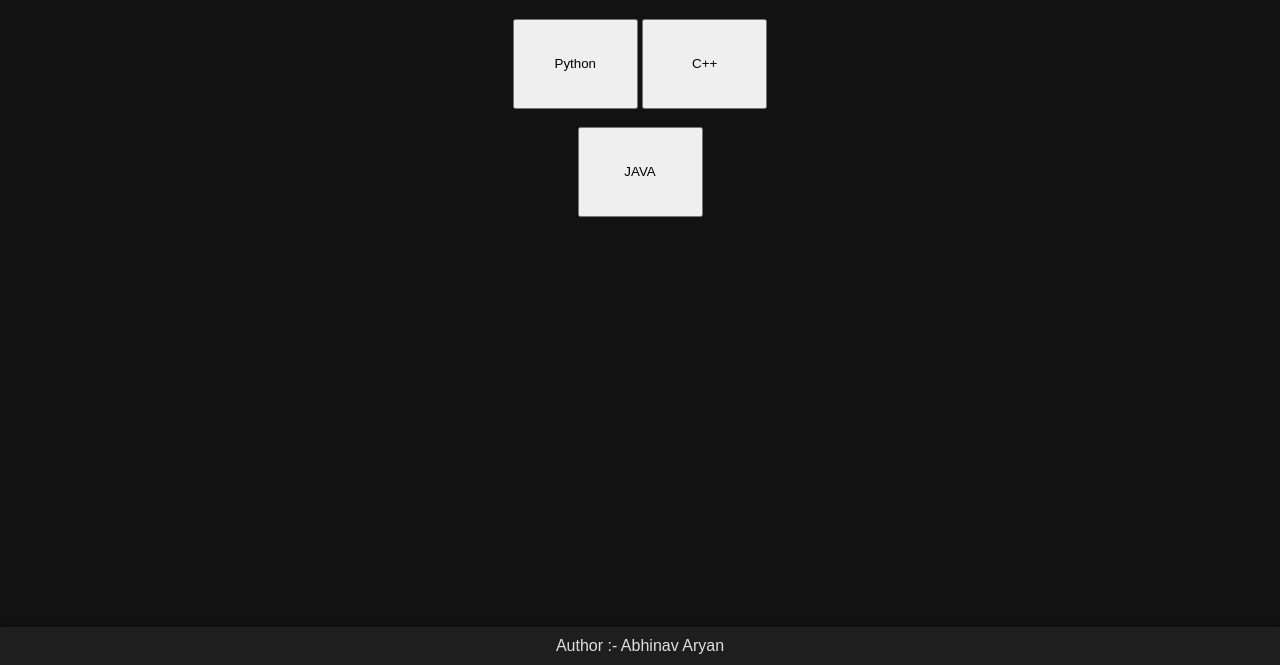
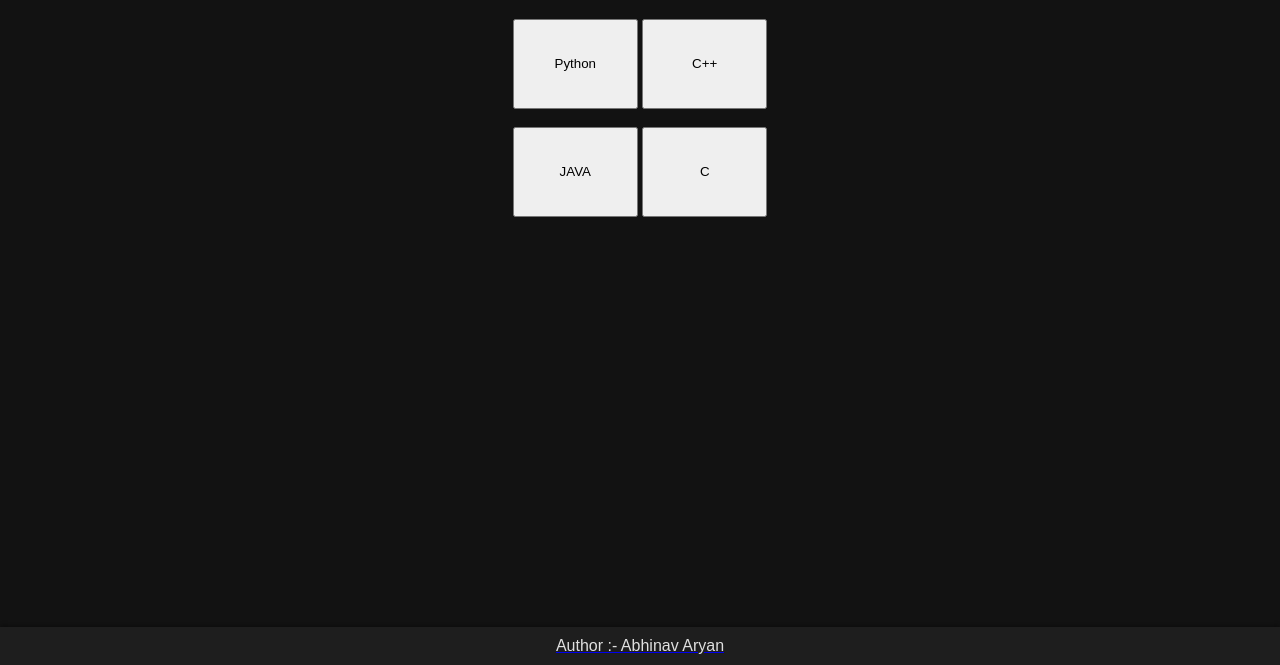
Before and after one commit to aryanabhinav42/Dcse, a plain HTML site: page index.html in a window 1280 px wide. Shown: the part 135-800 px from the top of the page. Drawn offline with Linux system fonts and the light colour scheme.

Commit message:
Update index.html

```diff
--- a/index.html
+++ b/index.html
@@ -106,6 +106,7 @@ footer {
         <a href="python.html"><button id="lang">Python</button></a>
             <a href="cpp.html"><button id="lang">C++</button></a><br><br>
     <a href="java.html"><button id="lang">JAVA</button></a>
+               <a href="c.html"><button id="lang">C</button>
     </div>
     </main>
 
```
